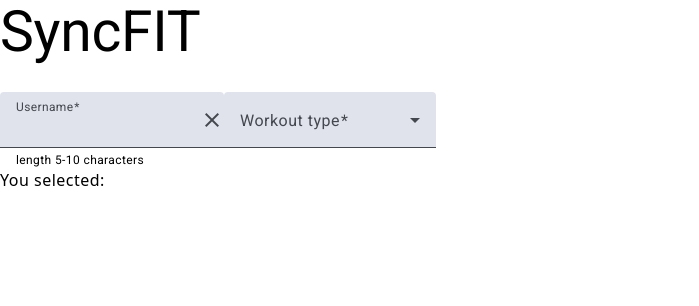
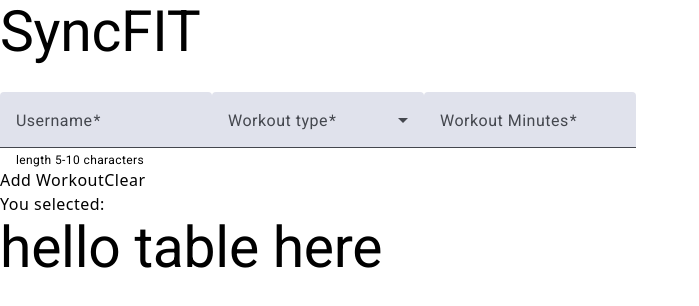
Before and after one commit to akankshabhagat/Syncfit, an Angular app in the folder Syncfit/: page /login in a window 1280 px wide. Shown: the top 306 px of the page, without its empty margins (0-699 px from the left). Built offline with nearby package versions, Linux system fonts and the light colour scheme.

Commit message:
figuring out table section

```diff
--- a/Syncfit/src/app/Components/login/login.component.html
+++ b/Syncfit/src/app/Components/login/login.component.html
@@ -1,27 +1,52 @@
-<div class="container mx-auto border-emerald-200 border-2 border-dashed max-w-xl flex gap-4 p-4">
-  <mat-form-field hintLabel="length 5-10 characters" class=" border-emerald-200 border-2">
-    <!-- <mat-label>Username</mat-label>
-    <input matInput #input maxlength="10"  minlength="5"  (input)="onInput($event)" placeholder="Enter username"/>
-    <mat-hint align="start">
-      {{input.value.length}}/10
-    </mat-hint> -->
+<div class="container mx-auto max-w-3xl">
+  <div class="border-emerald-200 border-2 border-dashed flex flex-col md:flex-row gap-4 p-4">
 
-    <mat-label>Username</mat-label>
-    <input matInput [formControl]="usernameFC" type="text" [(ngModel)]="value">
-    @if (value) {
-      <button matSuffix mat-icon-button aria-label="Clear" (click)="value=''">
-        <mat-icon>close</mat-icon>
-      </button>
-    }
+    <mat-form-field hintLabel="length 5-10 characters" class="flex-grow mx-auto md:w-64">
+      <mat-label class="text-lg">Username</mat-label>
+      <input matInput [formControl]="usernameFC" type="text" class="w-full">
+      <ng-container *ngIf="usernameFC.value && usernameFC.value.length > 0">
+        <!-- <button matSuffix mat-icon-button aria-label="Clear" (click)="usernameFC.setValue('')">
+          <mat-icon>close</mat-icon>
+        </button> -->
+      </ng-container>
 
-  </mat-form-field>
-  <mat-form-field class="border-emerald-200 border-2 min-w-[150px] max-w-[500px]">
-    <mat-label>Workout type</mat-label>
-    <mat-select [formControl]="workouts" multiple>
-      <mat-option *ngFor="let workout of workoutList" [value]="workout">
-        {{ workout }}
-      </mat-option>
-    </mat-select>
-  </mat-form-field>
-  <p>You selected: {{ selectedWorkouts }}</p>
+      <mat-error *ngIf="usernameFC.hasError('required')">Username is required</mat-error>
+      <mat-error *ngIf="usernameFC.hasError('minlength')">Minimum 5 characters required</mat-error>
+      <mat-error *ngIf="usernameFC.hasError('maxlength')">Maximum 10 characters allowed</mat-error>
+    </mat-form-field>
+
+    <mat-form-field class="flex-grow min-w-[200px] mx-auto md:max-w-[500px]">
+      <mat-label class="text-lg">Workout type</mat-label>
+      <mat-select [formControl]="workouts" multiple class="w-full">
+        <mat-option *ngFor="let workout of workoutList" [value]="workout">{{ workout }}</mat-option>
+      </mat-select>
+    </mat-form-field>
+
+    <mat-form-field class="flex-grow min-w-[200px] mx-auto md:max-w-[500px]">
+      <mat-label class="text-lg">Workout Minutes</mat-label>
+      <input matInput [formControl]="minutesFC" type="number" required>
+      <ng-container *ngIf="minutesFC.value">
+        <!-- <button matSuffix mat-icon-button aria-label="Clear" (click)="minutesFC.setValue('')">
+          <mat-icon>close</mat-icon>
+        </button> -->
+      </ng-container>
+      <mat-error *ngIf="minutesFC.hasError('required')">Minutes are required</mat-error>
+      <mat-error *ngIf="minutesFC.hasError('min')">Value must be at least 1</mat-error>
+      <mat-error *ngIf="minutesFC.hasError('max')">Value must be at most 100</mat-error>
+    </mat-form-field>
+
+
+
+  </div>
+
+  <div class="border-emerald-200 border-2 border-dashed flex items-center justify-center gap-4 p-4">
+    <button type="button" class="text-gray-900 bg-gradient-to-r from-lime-200 via-lime-400 to-lime-500 hover:bg-gradient-to-br focus:ring-4 focus:outline-none focus:ring-lime-300 dark:focus:ring-lime-800 font-medium rounded-lg text-md px-4 py-2 w-36 truncate">
+      Add Workout
+    </button>
+    <button type="button" class="text-white bg-gradient-to-r from-red-400 via-red-500 to-red-600 hover:bg-gradient-to-br focus:ring-4 focus:outline-none focus:ring-red-300 dark:focus:ring-red-800 font-medium rounded-lg text-sm px-4 py-2 w-24 truncate" (click)="clearAll()">
+      Clear
+    </button>
+    <p class="text-lg">You selected: {{ selectedWorkouts }}</p>
+  </div>
+
 </div>
--- a/Syncfit/src/app/Components/login/login.component.ts
+++ b/Syncfit/src/app/Components/login/login.component.ts
@@ -40,17 +40,26 @@ import { CommonModule } from '@angular/common';
 
 export class LoginComponent {
   value=' ';
-  // protected readonly value = signal('');
 
-  // protected onInput(event: Event) {
-  //   this.value.set((event.target as HTMLInputElement).value);
+  usernameFC=new FormControl('',[Validators.required]);
 
-  // }
-  usernameFC=new FormControl('',[Validators.required]);
+  workouttimer=new FormControl('',[Validators.required]);
   workouts = new FormControl<string[]>([], { validators: Validators.required, nonNullable: true });
   workoutList: string[] = ['Cycling', 'Jogging', 'Swimming', 'Yoga', 'Other'];
 
   get selectedWorkouts(): string {
     return this.workouts.value.join(', ');
   }
+
+  minutesFC = new FormControl('', [
+    Validators.required,
+    Validators.min(1),
+    Validators.max(100)
+  ]);
+  clearAll(){
+    this.usernameFC.setValue('');
+    this.workouts.setValue([]);
+    this.minutesFC.setValue('');
+
+  }
 }
--- /dev/null
+++ b/Syncfit/src/app/Components/workout-data/workout-data.component.html
@@ -0,0 +1,4 @@
+<div class="border-emerald-200 border-2 border-dashed flex flex-col md:flex-row gap-4 p-4">
+<h1>hello table here</h1>
+
+</div>
--- a/Syncfit/src/app/app.component.html
+++ b/Syncfit/src/app/app.component.html
@@ -5,5 +5,5 @@ SyncFIT
 </h1>
 </div>
 <login>
-
 </login>
+<workout-data></workout-data>
--- a/Syncfit/src/app/app.component.ts
+++ b/Syncfit/src/app/app.component.ts
@@ -3,11 +3,12 @@ import { RouterOutlet } from '@angular/router';
 import {MatSlideToggleModule} from
 '@angular/material/slide-toggle';
 import { LoginComponent } from "./Components/login/login.component";
+import { WorkoutDataComponent } from "./Components/workout-data/workout-data.component";
 
 @Component({
   selector: 'app-root',
   standalone: true,
-  imports: [RouterOutlet, MatSlideToggleModule, LoginComponent],
+  imports: [RouterOutlet, MatSlideToggleModule, LoginComponent, WorkoutDataComponent],
   templateUrl: './app.component.html',
   styleUrl: './app.component.css'
 })
```
Also changed, not shown: Syncfit/src/app/Components/workout-data/workout-data.component.ts (added, +12 -0 lines), Syncfit/src/app/app.routes.ts (+7 -0 lines), Syncfit/src/app/Components/workout-data/workout-data.component.css (added), 1 other file (tests, documents, lock files or other folders).
